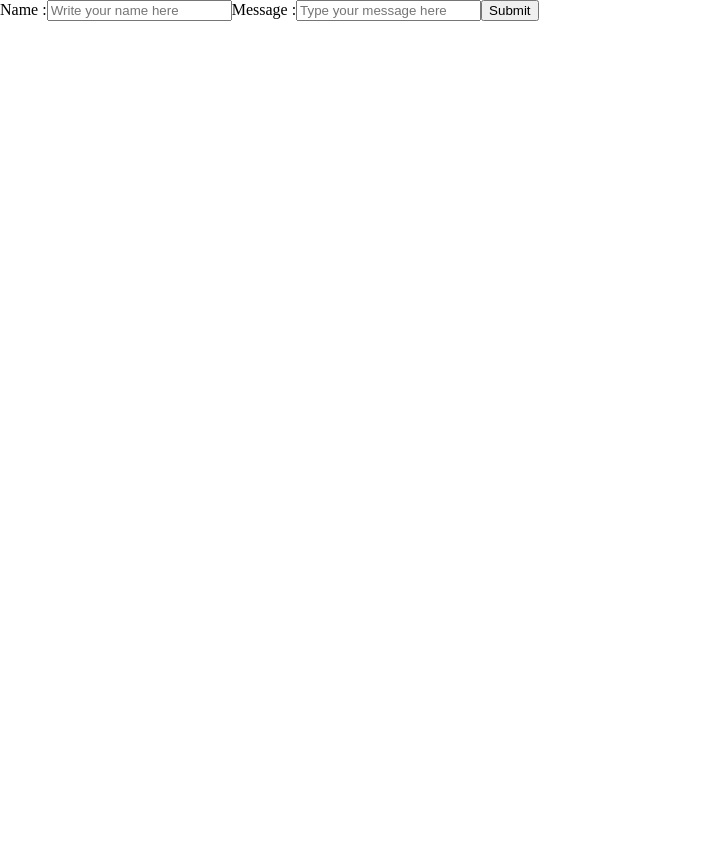
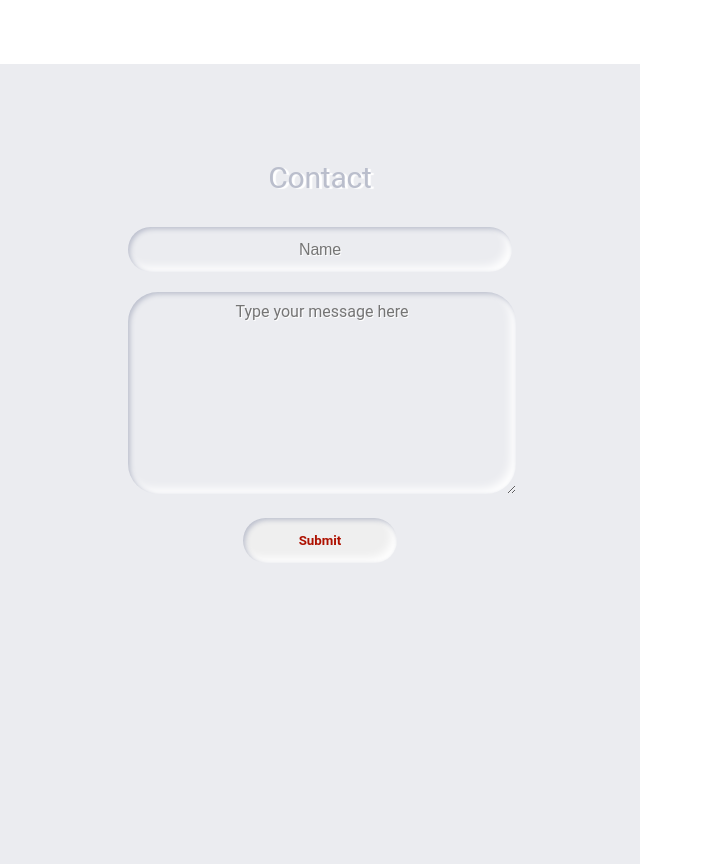
Before and after one commit to CaroD59/E-Mars, a React (Create React App) app: page / in a window 1280 px wide. Shown: the whole page, without its empty margins (0-703 px from the left). Before the commit the page ends 800 px from the top, so only its background shows below. Built offline with nearby package versions, Linux system fonts and the light colour scheme.

Commit message:
Style ContactForm

```diff
--- a/package.json
+++ b/package.json
@@ -9,6 +9,7 @@
     "react": "^17.0.2",
     "react-dom": "^17.0.2",
     "react-scripts": "4.0.3",
+    "styled-components": "^5.3.0",
     "web-vitals": "^1.1.1"
   },
   "scripts": {
--- a/src/components/ContactForm/ContactForm.jsx
+++ b/src/components/ContactForm/ContactForm.jsx
@@ -1,4 +1,5 @@
 import { useState } from 'react';
+import StyleContactForm from './StyleContactForm';
 
 export default function ContactForm() {
   const [name, setName] = useState('');
@@ -13,21 +14,22 @@ export default function ContactForm() {
   };
 
   return (
+    <StyleContactForm>
+      <div>
         <form>
+          <div className="title">Contact</div>
           <label htmlFor="name">
-        Name :
             <input
               type="text"
               name="name"
               id="name"
-          placeholder="Write your name here"
+              placeholder="Name"
               value={name}
               onChange={(e) => setName(e.target.value)}
             />
           </label>
           <label htmlFor="message">
-        Message :
-        <input
+            <textarea
               type="text"
               name="message"
               id="message"
@@ -40,5 +42,7 @@ export default function ContactForm() {
             Submit
           </button>
         </form>
+      </div>
+    </StyleContactForm>
   );
 }
--- /dev/null
+++ b/src/components/ContactForm/StyleContactForm.jsx
@@ -0,0 +1,92 @@
+import styled from 'styled-components';
+
+const StyleContactForm = styled.div`
+  background-color: #ebecf0;
+  font-family: 'Roboto', sans-serif;
+  letter-spacing: -0.2px;
+  height: 100vh;
+  width: 50vw;
+  form {
+    font-size: 16px;
+    margin: 10%;
+    padding: 10%;
+    height: auto;
+    display: flex;
+    flex-direction: column;
+    justify-content: center;
+  }
+  input {
+    border: none;
+    text-align: center;
+    background-color: #ebecf0;
+    border-radius: 30px;
+    font-family: 'Montserrat', sans-serif;
+    letter-spacing: -0.2px;
+    font-size: 16px;
+    margin-right: 8px;
+    box-shadow: inset 2px 2px 5px #babecc, inset -5px -5px 10px #fff;
+    width: 100%;
+    height: 45px;
+    box-sizing: border-box;
+    transition: margin-right 2s;
+    appearance: none;
+    -webkit-appearance: none;
+    text-shadow: 1px 1px 0 #fff;
+  }
+  input:focus,
+  input:hover {
+    box-shadow: inset 1px 1px 2px #babecc, inset -1px -1px 2px #fff;
+    outline: none;
+  }
+  textarea {
+    font-family: 'Roboto', sans-serif;
+    margin-top: 20px;
+    font-size: 16px;
+    padding-top: 10px;
+    border: none;
+    box-shadow: inset 2px 2px 5px #babecc, inset -5px -5px 10px #fff;
+    text-align: center;
+    background-color: #ebecf0;
+    border-radius: 30px;
+    width: 100%;
+    height: 190px;
+    text-shadow: 1px 1px 0 #fff;
+  }
+  textarea:hover,
+  textarea:focus {
+    outline: none;
+  }
+  button {
+    font-family: 'Roboto', sans-serif;
+    letter-spacing: normal;
+    margin-top: 20px;
+    text-align: center;
+    margin-left: auto;
+    margin-right: auto;
+    color: #ae1100;
+    font-weight: bold;
+    border: none;
+    border-radius: 30px;
+    box-shadow: inset 2px 2px 5px #babecc, inset -5px -5px 10px #fff;
+    width: 40%;
+    height: 45px;
+  }
+  button:hover,
+  button:focus {
+    outline: none;
+    cursor: pointer;
+  }
+  button:active {
+    box-shadow: inset 1px 1px 2px #babecc, inset -1px -1px 2px #fff;
+    transform: translateY(4px);
+  }
+  .title {
+    font-size: 30px;
+    padding: 32px 0;
+    text-align: center;
+    color: #babecc;
+    text-shadow: 3px 1px 1px #fff;
+  }
+`;
+
+export default StyleContactForm;
```
Also changed, not shown: src/components/ContactForm/ContactFormCss.jsx (deleted). Lines whose indentation alone changed are shown as unchanged.
